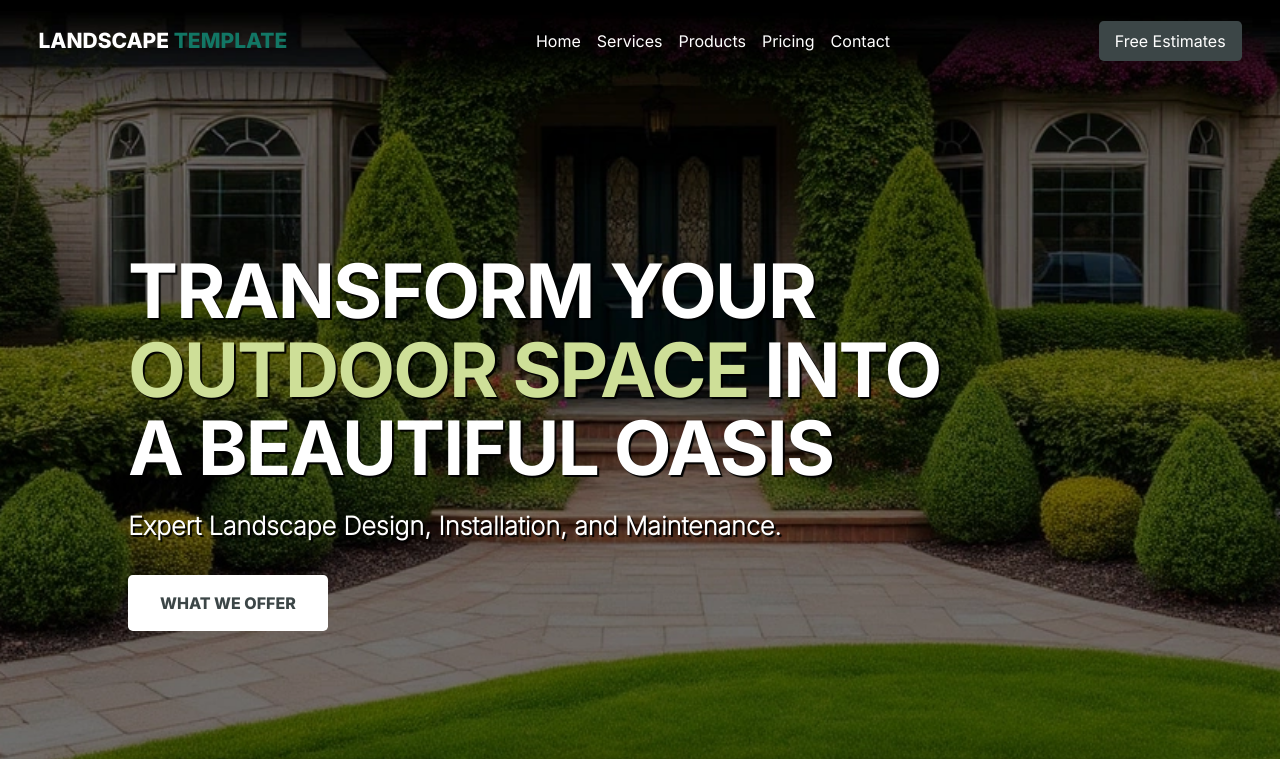
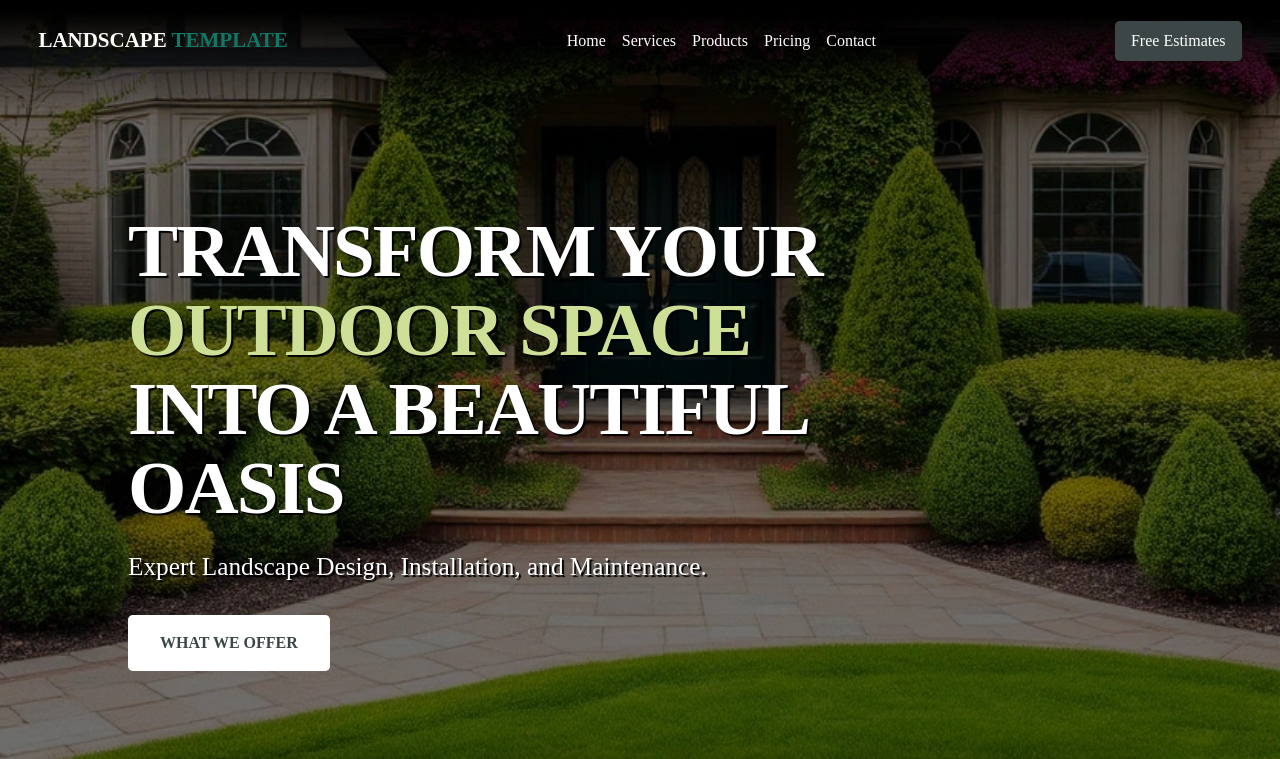
Before and after one commit to azpilot2211/template-02, a plain HTML site: page index.html in a window 1280 px wide. Shown: the top 759 px of the page. Drawn offline with Linux system fonts and the light colour scheme.

Commit message:
removed fonts

```diff
--- a/assets/css/styles.css
+++ b/assets/css/styles.css
@@ -1,94 +1,6 @@
-/* Fonts */
-@font-face {
-    font-family: 'interblack';
-    src: url('/assets/fonts/Inter-Black.woff2') format('woff2');
-    font-weight: normal;
-    font-style: normal;
-    }
-
-    @font-face {
-    font-family: 'interbold';
-    src: url('/assets/fonts/Inter-Bold.woff2') format('woff2');
-    font-weight: normal;
-    font-style: normal;
-    }
-
-    @font-face {
-    font-family: 'interextrabold';
-    src: url('/assets/fonts/Inter-ExtraBold.woff2') format('woff2');
-    font-weight: normal;
-    font-style: normal;
-    }
-
-    @font-face {
-    font-family: 'interextralight';
-    src: url('/assets/fonts/Inter-ExtraLight.woff2') format('woff2');
-    font-weight: normal;
-    font-style: normal;
-    }
-
-    @font-face {
-    font-family: 'interitalic';
-    src: url('/assets/fonts/Inter-Italic.woff2') format('woff2');
-    font-weight: normal;
-    font-style: normal;
-    }
-
-    @font-face {
-    font-family: 'interlight';
-    src: url('/assets/fonts/Inter-Light.woff2') format('woff2');
-    font-weight: normal;
-    font-style: normal;
-    }
-
-    @font-face {
-    font-family: 'intermedium';
-    src: url('/assets/fonts/Inter-Medium.woff2') format('woff2');
-    font-weight: normal;
-    font-style: normal;
-    }
-
-    @font-face {
-    font-family: 'interregular';
-    src: url('/assets/fonts/Inter-Regular.woff2') format('woff2');
-    font-weight: normal;
-    font-style: normal;
-    }
-
-    @font-face {
-    font-family: 'intersemibold';
-    src: url('/assets/fonts/Inter-SemiBold.woff2') format('woff2');
-    font-weight: normal;
-    font-style: normal;
-    }
-
-    @font-face {
-    font-family: 'interthin';
-    src: url('/assets/fonts/Inter-Thin.woff2') format('woff2');
-    font-weight: normal;
-    font-style: normal;
-    }
-
-
-    @media (prefers-reduced-motion: no-preference) {
-        html {
-        scroll-behavior: smooth;
-        scroll-padding-top: 2rem;
-        }
-    }
-
 :root{
-    /* Fonts */
---ff-regular: 'interregular';
---ff-medium: 'intermedium';
---ff-bold: 'interbold';
---ff-black: 'interblack';
---ff-extrabold: 'interextrabold';
---ff-extralight: 'interextralight';
---ff-italic: 'interitalic';
---ff-light: 'interlight';
---ff-semibold: 'intersemibold';
---ff-thin: 'interthin';
+--ff-body: 'helvetica-neue-75-bold,ui-sans-serif,system-ui,sans-serif,Apple Color Emoji,Segoe UI Emoji,Segoe UI Symbol,Noto Color Emoji';
+--ff-paragraph: 'helvetica-neue-55-roman,ui-sans-serif,system-ui,sans-serif,Apple Color Emoji,Segoe UI Emoji,Segoe UI Symbol,Noto Color Emoji';
 
 --transition: all 0.3s ease-in-out;
 
@@ -101,6 +13,12 @@
 --color-gray: hsl(0, 2%, 67%);
 }
 
+@media (prefers-reduced-motion: no-preference) {
+    html {
+    scroll-behavior: smooth;
+    scroll-padding-top: 2rem;
+    }
+}
 
 /* Dark mode styles */
 @media (prefers-color-scheme: dark) {
@@ -131,26 +49,31 @@ h2 {
 }
 
 h3 {
+    font-family: var(--ff-body);
     font-size: calc(1.1rem + 0.974vw); /* 2.074rem */
     line-height: 1.3;
 }
 
 h4 {
+    font-family: var(--ff-body);
     font-size: calc(1rem + 0.728vw); /* 1.728rem */
     line-height: 1.35;
 }
 
 h5 {
+    font-family: var(--ff-body);
     font-size: calc(0.8rem + 0.64vw); /* 1.44rem */
     line-height: 1.4;
 }
 
 h6 {
+    font-family: var(--ff-body);
     font-size: calc(0.7rem + 0.5vw); /* 1.2rem */
     line-height: 1.45;
 }
 
 p {
+    font-family: var(--ff-paragraph);
     font-size: calc(0.6rem + 0.4vw); /* 1rem */
     line-height: 1.6; /* More generous line height for paragraphs */
 }
@@ -159,12 +82,13 @@ p, h1, h2, h3, h4, h5, h6{
     overflow-wrap: break-word;
     max-width: 75ch;
     text-wrap: pretty;
+    font-family: var(--ff-body);
     }
 
 body{
     background-color: #f1f1f1;
     margin: 0;
-    font-family: var(--ff-regular);
+    font-family: var(--ff-body);
     text-wrap: pretty;
 }
 
@@ -189,7 +113,7 @@ header{
 .navbar .logo{
     color: var(--color-white);
     text-transform: uppercase;
-    font-family: var(--ff-extrabold);
+    font-weight: 700;
     font-size: calc(0.8rem + 0.64vw);
 }
 
@@ -244,7 +168,7 @@ header{
 
 .hero h1{
     color: var(--color-white);
-    font-family: var(--ff-bold);
+    font-weight: 700;
     letter-spacing: -1.9px;
     text-transform: uppercase;
     max-width: 80%;
@@ -257,7 +181,7 @@ header{
 .hero h2{
     color: var(--color-white);
     text-shadow: 2px 2px 1px rgba(0, 0, 0, 1);
-    font-family: var(--ff-extralight);
+    font-weight: 300;
     font-size: calc(1rem + 0.728vw); /* 1.728rem */
     line-height: 1.35;
 }
@@ -268,7 +192,7 @@ header{
     border-radius: .3rem;
     color: var(--color-black);
     margin-top: 2rem;
-    font-family: var(--ff-extrabold);
+    font-weight: 700;
     text-transform: uppercase;
     cursor: pointer;
     transition: var(--transition);
@@ -340,7 +264,7 @@ header{
     font-size: 1em;
     color: var(--color-white);
     text-align: center;
-    font-family: var(--ff-light);
+    font-weight: 300;
 }
 
 .ls2:hover{
@@ -375,8 +299,8 @@ section{
 }
 
 section h4 span{
-    font-family: var(--ff-thin);
-    color: var(--color-secondary);
+    font-weight: 300;
+    color: var(--color-primary);
 }
 
 section p{
@@ -456,13 +380,13 @@ section p{
 
 .card h6{
     font-size: 1em;
-    font-family: var(--ff-semibold);
+    font-weight: 500;
     margin-bottom: .2rem;
 }
 
 .card p{
     font-size: .9em;
-    font-family: var(--ff-light);
+    font-weight: 300;
     line-height: 1.75;
     text-align: left;
     min-width: 90%;
@@ -483,7 +407,7 @@ section p{
 
 .bottom h6{
     margin-bottom: .5rem;
-    font-family: var(--ff-extrabold);
+    font-weight: 700;
     font-size: calc(1rem + 0.728vw); /* 1.728rem */
 }
 
@@ -508,7 +432,7 @@ section p{
     transition: var(--transition);
     cursor: pointer;
     text-transform: uppercase;
-    font-family: var(--ff-extrabold);
+    font-weight: 700;
     color: var(--color-secondary);
     outline: none;
 }
@@ -536,7 +460,7 @@ section p{
 }
 
 .bottom-section p{
-    font-family: var(--ff-italic);
+    font-style: italic;
     color: var(--color-gray);
     font-size: .95em;
 }
@@ -647,7 +571,7 @@ section p{
 }
 
 .customers h5{
-    font-family: var(--ff-light);
+    font-weight: 300;
     font-size: calc(1rem + 0.728vw); /* 1.728rem */
     line-height: .5;
     margin-bottom: 0;
@@ -677,7 +601,7 @@ section p{
 }
 
 .customer-card p{
-    font-family: var(--ff-italic);
+    font-style: italic;
     color: var(--color-gray);
     margin-bottom: 3rem;
 }
@@ -731,7 +655,7 @@ section p{
 
 
 .question p{
-    font-family: var(--ff-italic);
+    font-style: italic;
 }
 
 .consultation{
```
Also changed, not shown: assets/fonts/Inter-Black.woff2 (deleted), assets/fonts/Inter-Bold.woff2 (deleted), assets/fonts/Inter-ExtraBold.woff2 (deleted), assets/fonts/Inter-ExtraLight.woff2 (deleted), assets/fonts/Inter-Italic.woff2 (deleted), assets/fonts/Inter-Light.woff2 (deleted), assets/fonts/Inter-Medium.woff2 (deleted), assets/fonts/Inter-Regular.woff2 (deleted), assets/fonts/Inter-SemiBold.woff2 (deleted), assets/fonts/Inter-Thin.woff2 (deleted).
